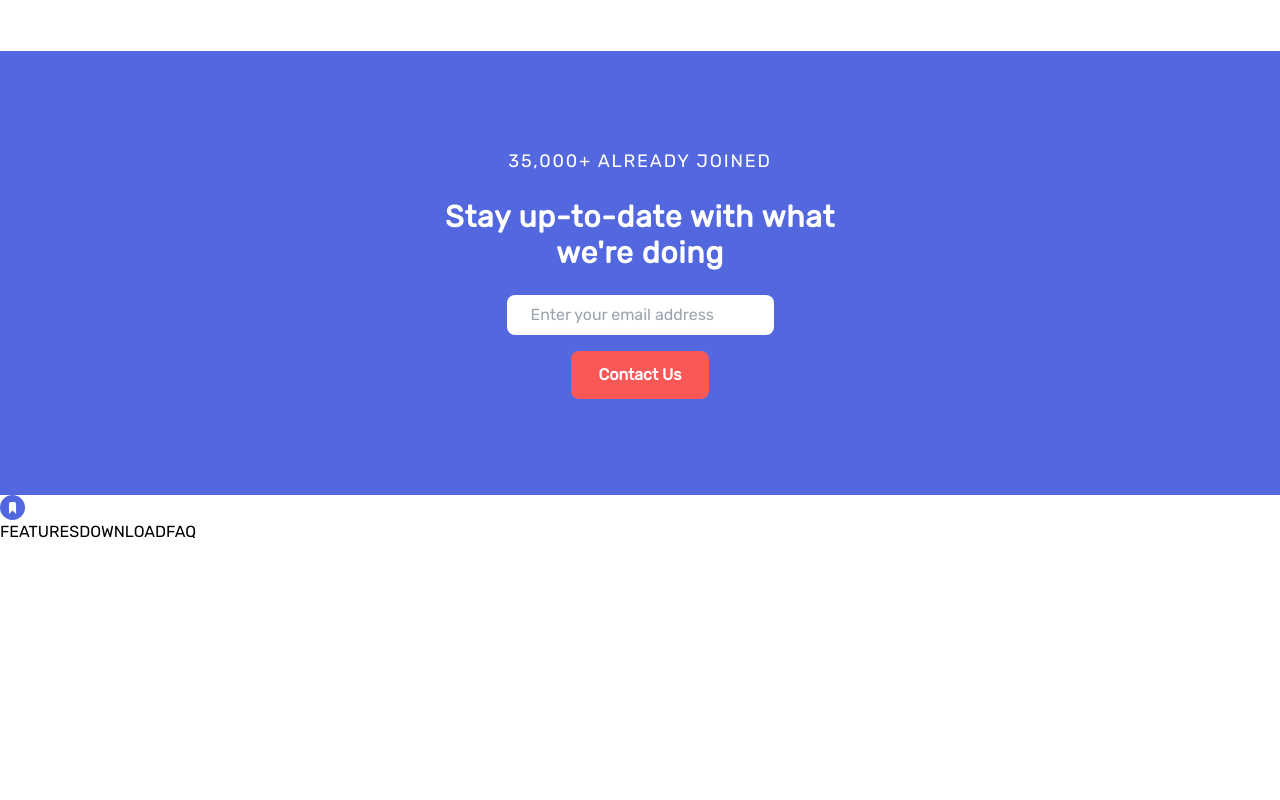
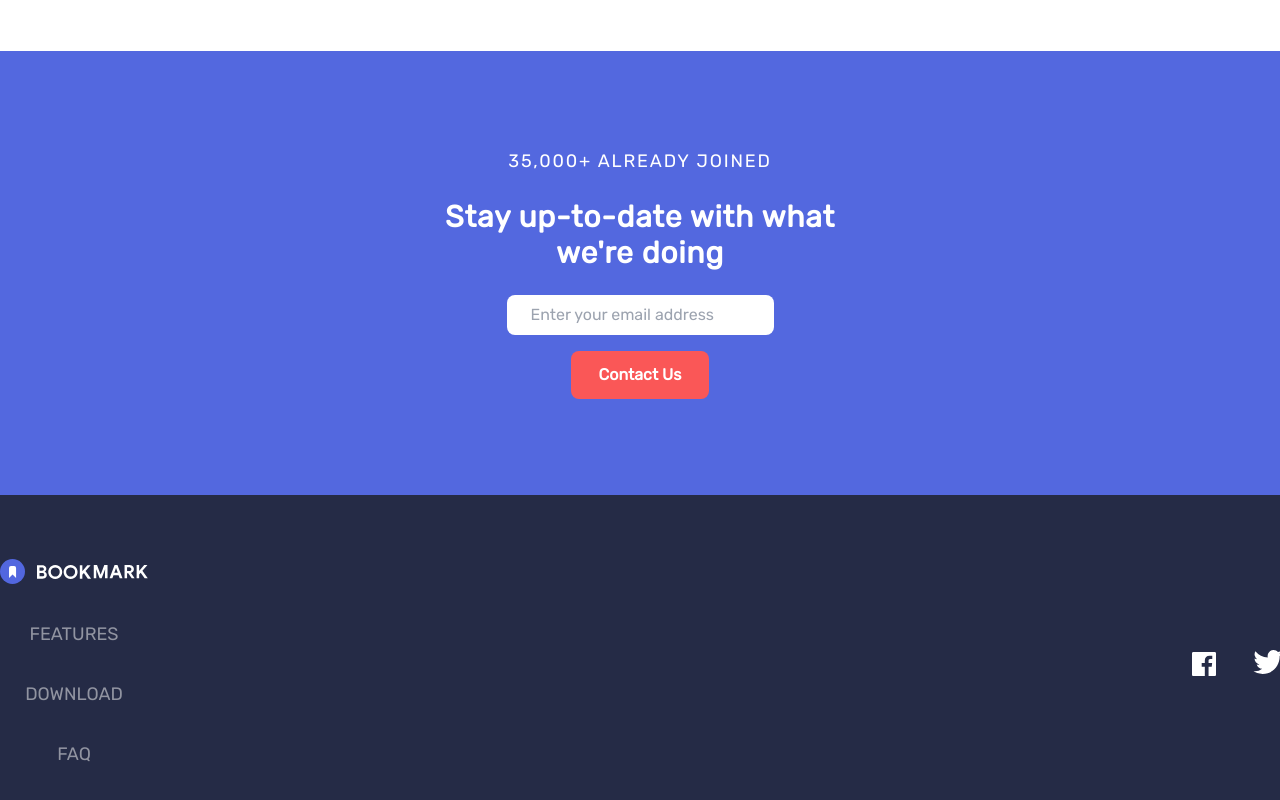
Before and after one commit to Mahdi-Alaee/bookmark, a React (Vite) app: page / in a window 1280 px wide. Shown: the part 2777-3577 px from the top of the page. Before the commit the page ends 3365 px from the top, so only its background shows below. Built offline with nearby package versions, Linux system fonts and the light colour scheme.

Commit message:
coding the styles of Footer

```diff
--- a/src/components/Footer.jsx
+++ b/src/components/Footer.jsx
@@ -1,6 +1,9 @@
 function Footer() {
   return (
-    <footer>
+    <footer
+      className="bg-veryDarkBlue text-white py-16 flex flex-col gap-y-16 items-center
+    md:flex-row md:justify-between"
+    >
       {/* left */}
       <div>
         {/* icon */}
@@ -23,34 +26,49 @@ function Footer() {
         </svg>
 
         {/* menu */}
-        <ul>
-          <li>
+        <ul className="flex flex-col items-center gap-y-8 text-lg mt-9 text-grayishBlue">
+          <li className="hover:text-softRed">
             <a href="#">FEATURES</a>
+          </li>
+          <li className="hover:text-softRed">
             <a href="#">DOWNLOAD</a>
+          </li>
+          <li className="hover:text-softRed">
             <a href="#">FAQ</a>
           </li>
         </ul>
       </div>
 
       {/* socials */}
-      <div>
+      <div className="flex gap-x-10">
         {/* item 1 */}
+        <a className="group" href="#">
           <svg xmlns="http://www.w3.org/2000/svg" width="24" height="24">
             <path
+              className="group-hover:fill-softRed"
               fill="#FFF"
               fill-rule="evenodd"
               d="M22.675 0H1.325C.593 0 0 .593 0 1.325v21.351C0 23.407.593 24 1.325 24H12.82v-9.294H9.692v-3.622h3.128V8.413c0-3.1 1.893-4.788 4.659-4.788 1.325 0 2.463.099 2.795.143v3.24l-1.918.001c-1.504 0-1.795.715-1.795 1.763v2.313h3.587l-.467 3.622h-3.12V24h6.116c.73 0 1.323-.593 1.323-1.325V1.325C24 .593 23.407 0 22.675 0z"
             />
           </svg>
+        </a>
 
         {/* item 2 */}
-        <svg xmlns="http://www.w3.org/2000/svg" width="24" height="20">
+        <a className="group" href="#">
+          <svg
+            className="scale-[1.22] cursor-pointer"
+            xmlns="http://www.w3.org/2000/svg"
+            width="24"
+            height="20"
+          >
             <path
+              className="group-hover:fill-softRed"
               fill="#FFF"
               fill-rule="evenodd"
               d="M24 2.557a9.83 9.83 0 0 1-2.828.775A4.932 4.932 0 0 0 23.337.608a9.864 9.864 0 0 1-3.127 1.195A4.916 4.916 0 0 0 16.616.248c-3.179 0-5.515 2.966-4.797 6.045A13.978 13.978 0 0 1 1.671 1.149a4.93 4.93 0 0 0 1.523 6.574 4.903 4.903 0 0 1-2.229-.616c-.054 2.281 1.581 4.415 3.949 4.89a4.935 4.935 0 0 1-2.224.084 4.928 4.928 0 0 0 4.6 3.419A9.9 9.9 0 0 1 0 17.54a13.94 13.94 0 0 0 7.548 2.212c9.142 0 14.307-7.721 13.995-14.646A10.025 10.025 0 0 0 24 2.557z"
             />
           </svg>
+        </a>
       </div>
     </footer>
   );
```
Lines whose indentation alone changed are shown as unchanged.
